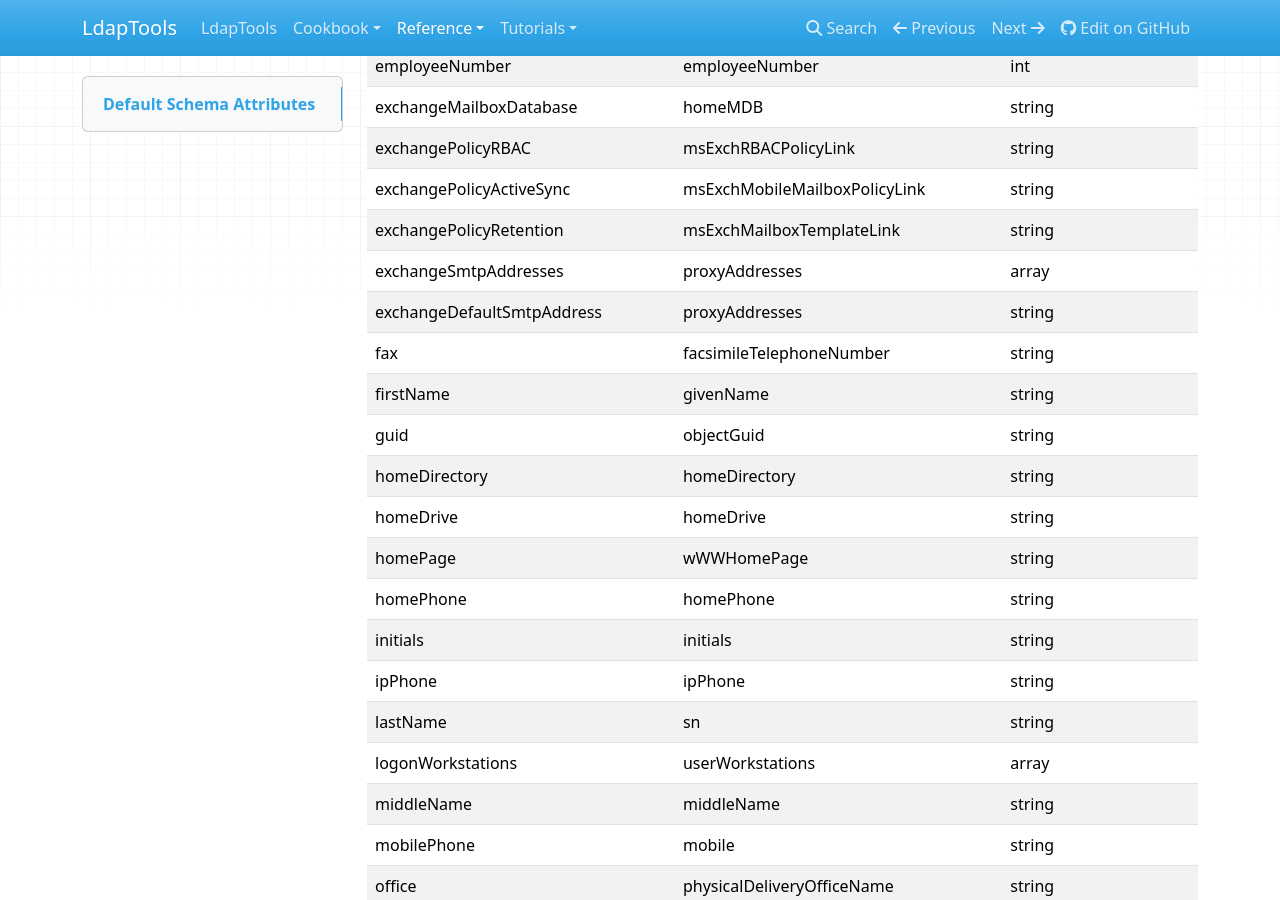
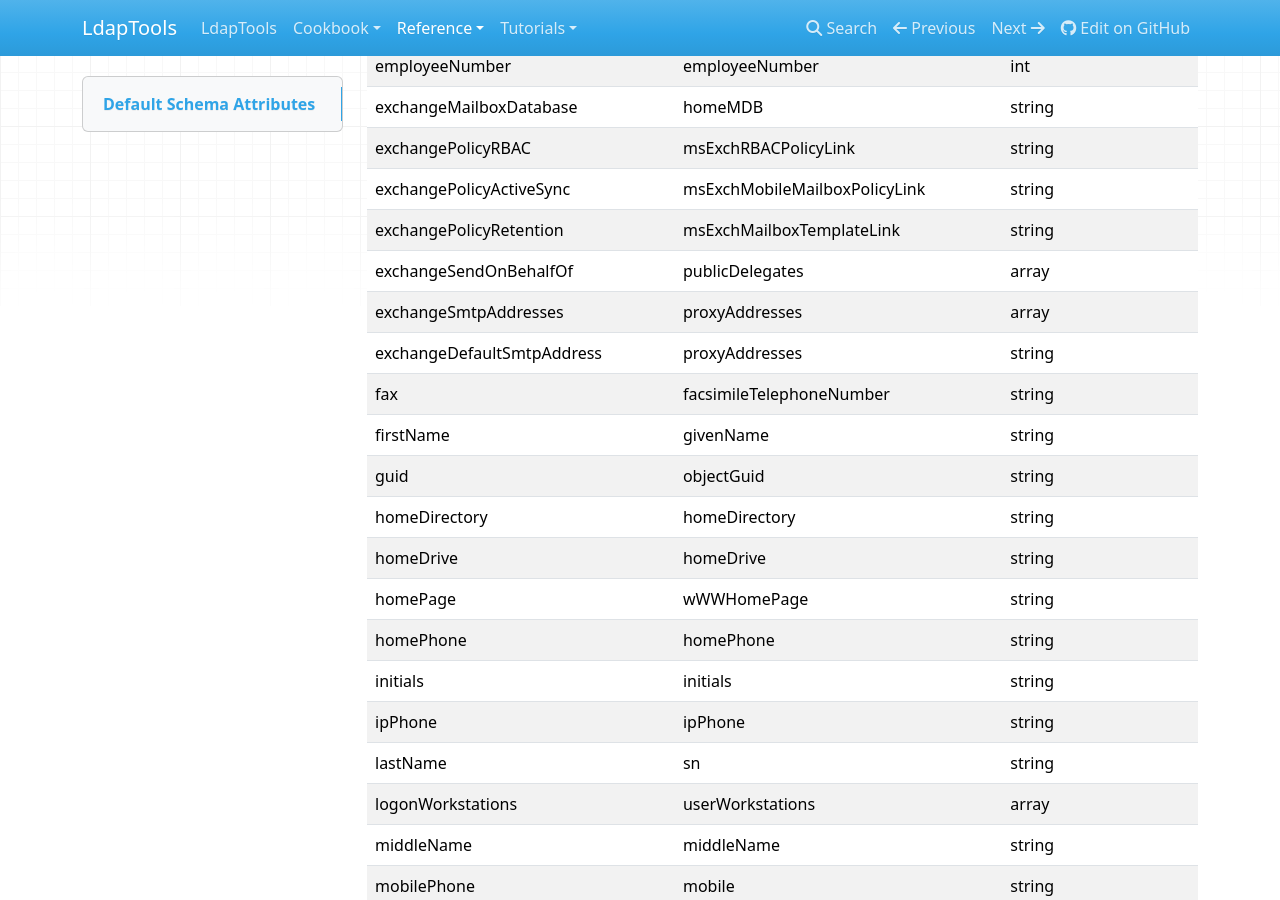
Before and after one commit to ldaptools/ldaptools, an MkDocs documentation site: the page built from docs/en/reference/Default-Schema-Attributes.md, in a window 1280 px wide and 900 px high, scrolled down 1184 px. Built offline with MkDocs 1.6.1, drawn with Linux system fonts in a browser that asks for light colours; nearby versions of some CDN libraries.

Commit message:
Add a schema mapping for the "send on behalf of" Exchange list.

```diff
--- a/docs/en/reference/Default-Schema-Attributes.md
+++ b/docs/en/reference/Default-Schema-Attributes.md
@@ -42,6 +42,7 @@ These are typical LDAP user objects (`objectClass=user` and `objectCategory=pers
 | exchangePolicyRBAC | msExchRBACPolicyLink | string |
 | exchangePolicyActiveSync | msExchMobileMailboxPolicyLink | string |
 | exchangePolicyRetention | msExchMailboxTemplateLink | string |
+| exchangeSendOnBehalfOf | publicDelegates | array |
 | exchangeSmtpAddresses | proxyAddresses | array |
 | exchangeDefaultSmtpAddress | proxyAddresses | string |
 | fax | facsimileTelephoneNumber | string |
--- a/resources/schema/ad.yml
+++ b/resources/schema/ad.yml
@@ -124,6 +124,7 @@ objects:
             exchangePolicyActiveSync: msExchMobileMailboxPolicyLink
             exchangePolicyRBAC: msExchRBACPolicyLink
             exchangePolicyRetention: msExchMailboxTemplateLink
+            exchangeSendOnBehalfOf: publicDelegates
             exchangeSmtpAddresses: proxyAddresses
             exchangeDefaultSmtpAddress: proxyAddresses
             fax: facsimileTelephoneNumber
```
